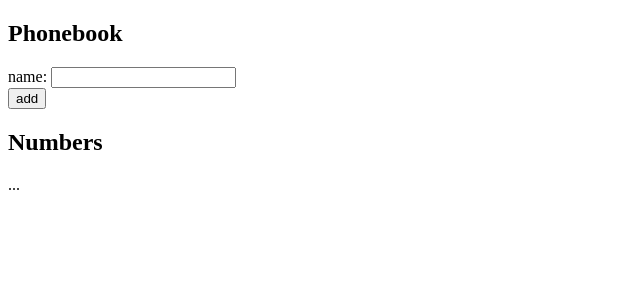
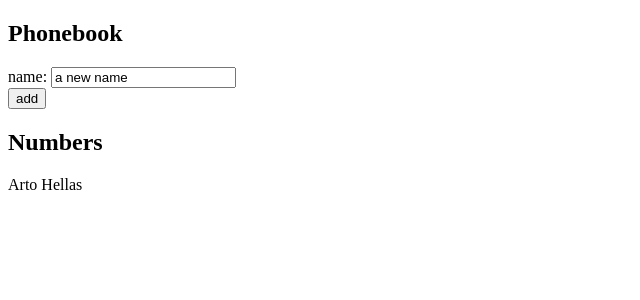
Before and after one commit to learningreac/fullstackproj, a React (Create React App) app in the folder part2/courseinfo/: page / in a window 1280 px wide. Shown: the top 300 px of the page, without its empty margins (0-640 px from the left). Built offline with nearby package versions, Linux system fonts and the light colour scheme.

Commit message:
Input as a controlled component of APP

```diff
--- a/part2/courseinfo/src/phonebook/App.js
+++ b/part2/courseinfo/src/phonebook/App.js
@@ -4,21 +4,37 @@ const App = () => {
   const [ persons, setPersons ] = useState([
     { name: 'Arto Hellas' }
   ])
-  const [ newName, setNewName ] = useState('')
+  const [ newName, setNewName ] = useState('a new name')
+
+  const addPerson = (event) => {
+    event.preventDefault();
+    console.log('button clicked', event.target);
+    const personObj = {
+      name: newName
+    };
+
+    setPersons(persons.concat(personObj));
+    setNewName('');
+  };
+
+  const handleNameChange = (event) => {
+    console.log(event.target.value);
+    setNewName(event.target.value);
+  }
 
   return (
     <div>
       <h2>Phonebook</h2>
-      <form>
+      <form onSubmit={addPerson}>
         <div>
-          name: <input />
+          name: <input value={newName} onChange={handleNameChange} />
         </div>
         <div>
           <button type="submit">add</button>
         </div>
       </form>
       <h2>Numbers</h2>
-      ...
+      {persons.map(person => <p key={person.name}> {person.name} </p>)}
     </div>
   )
 }
```
